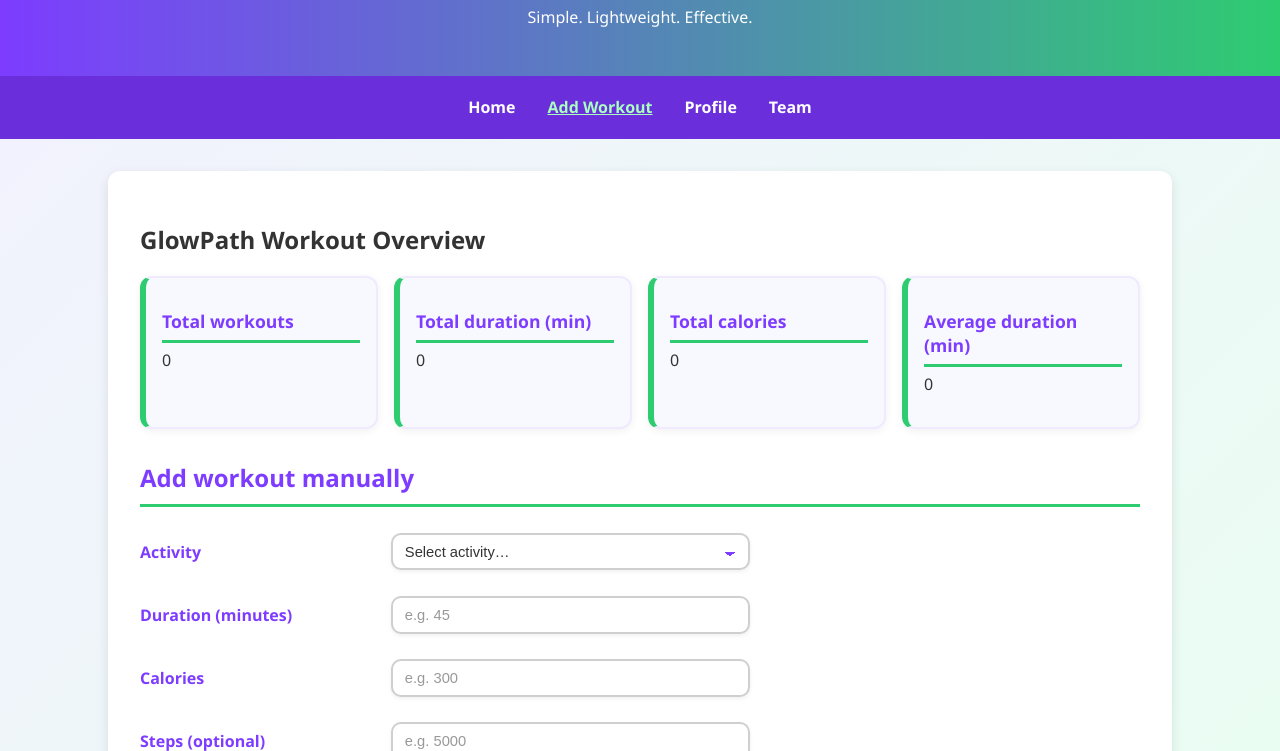
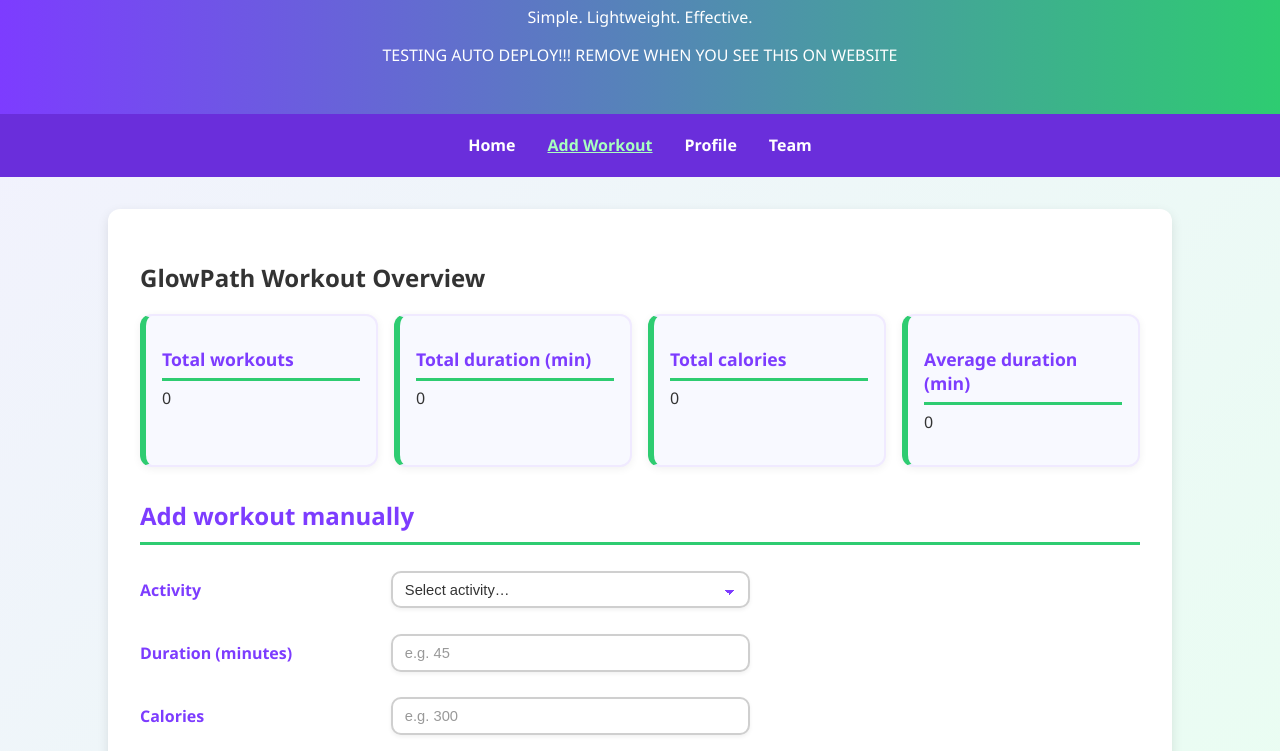
Before and after one commit to Eoghan-OD/GlowPath, a website: page public/index-glowpath.html in a window 1280 px wide. Shown: the part 215-966 px from the top of the page. Drawn offline with nearby package versions, Linux system fonts and the light colour scheme; files whose address does not match are found by name.

Commit message:
Add auto deploy test message to HTML pages
Inserted a temporary message in index, profile, and team HTML files to verify auto deployment. This message should be removed once deployment is confirmed.

```diff
--- a/public/index-glowpath.html
+++ b/public/index-glowpath.html
@@ -16,6 +16,7 @@
     <img src="assets/logo.png" alt="GlowPath Logo" class="glowpath-logo" />
     <h1>GlowPath Fitness Tracker</h1>
     <p>Simple. Lightweight. Effective.</p>
+    <p> TESTING AUTO DEPLOY!!! REMOVE WHEN YOU SEE THIS ON WEBSITE </p>
   </header>
 
   <!-- Navigation menu for page links -->
```
Also changed, not shown: public/profile-glowpath.html (+1 -0 lines), public/team-glowpath.html (+1 -0 lines).
